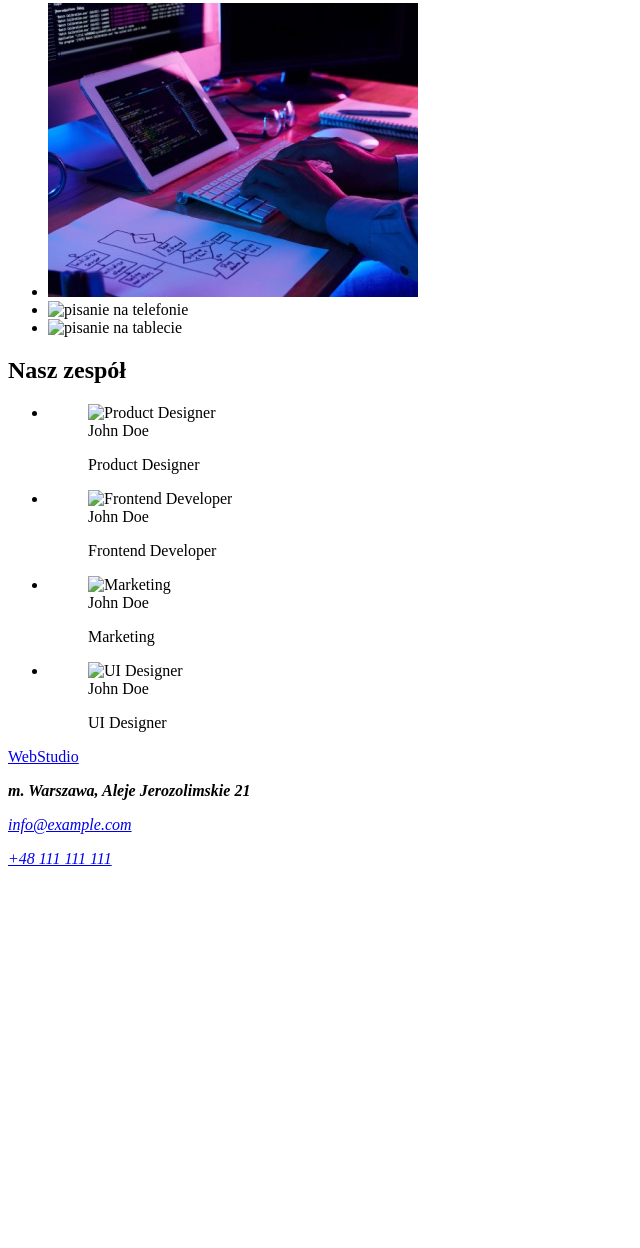
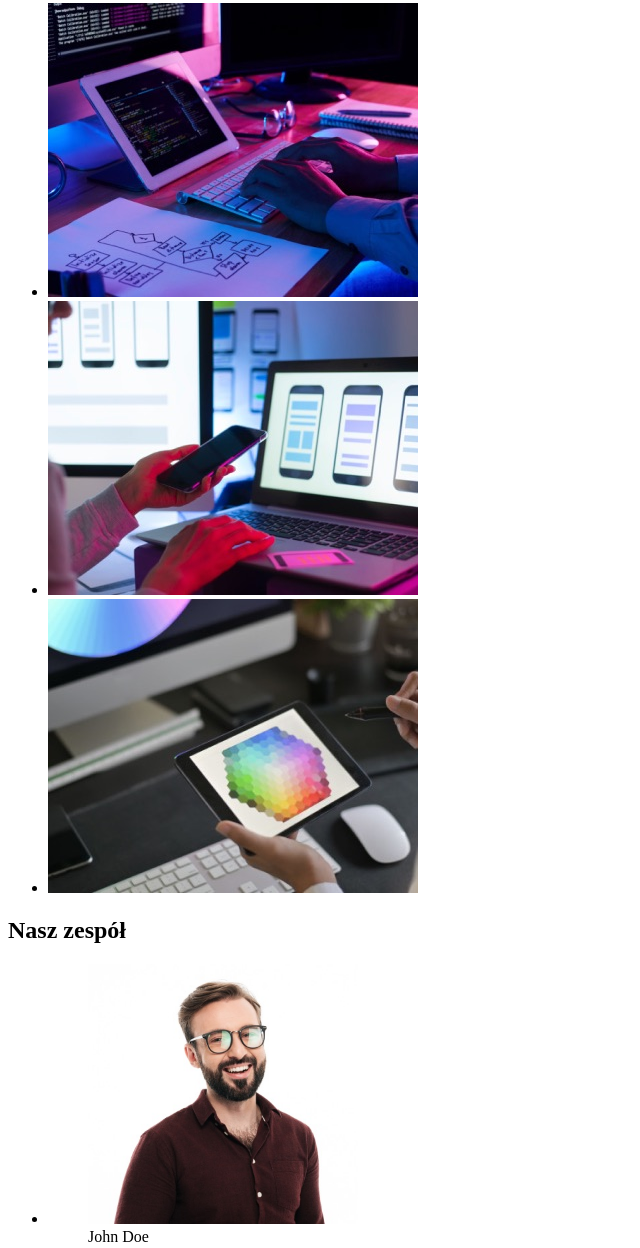
Before and after one commit to MateuszJaz/goit-markup-hw-01, a plain HTML site: page index.html in a window 1280 px wide. Shown: the part 559-1807 px from the top of the page, without its empty margins (0-640 px from the left). Before the commit the page ends 1443 px from the top, so only its background shows below. Drawn offline with Linux system fonts and the light colour scheme; the site is published under a folder, as on GitHub Pages, so addresses that start at the root find nothing.

Commit message:
poprawiono ścieżki do obrazków

```diff
--- a/index.html
+++ b/index.html
@@ -54,8 +54,8 @@
         <h2>Czym się zajmujemy</h2>
         <ul>
             <li><img src="images/keyboard-box1.jpg" alt="pisanie na klawiaturze" width="370" height="294"/></li>
-            <li><img src="/images/phone-box2.jpg" alt="pisanie na telefonie" width="370" height="294"/></li>
-            <li><img src="/images/tablet-box3.jpg" alt="pisanie na tablecie" width="370" height="294"/></li>
+            <li><img src="images/phone-box2.jpg" alt="pisanie na telefonie" width="370" height="294"/></li>
+            <li><img src="images/tablet-box3.jpg" alt="pisanie na tablecie" width="370" height="294"/></li>
         </ul>
     </section>
 
@@ -65,7 +65,7 @@
         <ul>
             <li>
                 <figure>
-                    <img src="/images/product-designer.jpg" alt="Product Designer" width="270" height="260"/>
+                    <img src="images/product-designer.jpg" alt="Product Designer" width="270" height="260"/>
                     <figcaption>
                         <span>John Doe</span>
                         <p>Product Designer</p>
@@ -75,7 +75,7 @@
 
             <li>
                 <figure>
-                    <img src="/images/frontend-developer.jpg" alt="Frontend Developer" width="270" height="260"/>
+                    <img src="images/frontend-developer.jpg" alt="Frontend Developer" width="270" height="260"/>
                     <figcaption>
                         <span>John Doe</span>
                         <p>Frontend Developer</p>
@@ -85,7 +85,7 @@
 
             <li>
                 <figure>
-                    <img src="/images/marketing.jpg" alt="Marketing" width="270" height="260"/>
+                    <img src="images/marketing.jpg" alt="Marketing" width="270" height="260"/>
                     <figcaption>
                         <span>John Doe</span>
                         <p>Marketing</p>
@@ -95,7 +95,7 @@
 
             <li>
                 <figure>
-                    <img src="/images/ui-designer.jpg" alt="UI Designer" width="270" height="260"/>
+                    <img src="images/ui-designer.jpg" alt="UI Designer" width="270" height="260"/>
                     <figcaption>
                         <span>John Doe</span>
                         <p>UI Designer</p>
```
